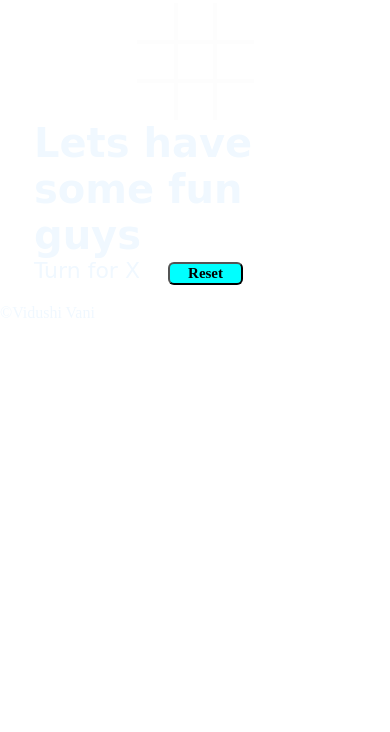
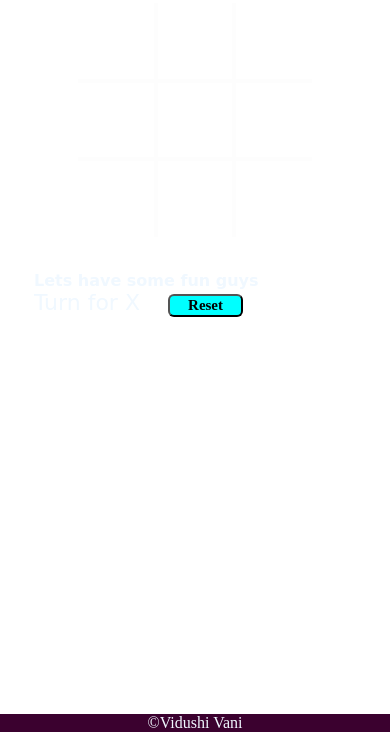
Before and after one commit to Gelilamihirke/Mental_Health, a plain HTML site: page Tic tac toe/index.html in a window 390 px wide. Shown: the part 112-844 px from the top of the page. Drawn offline with Linux system fonts and the light colour scheme; a web font is replaced by a local one.

Commit message:
Update style.css
last css for tic

```diff
--- a/Tic tac toe/style.css
+++ b/Tic tac toe/style.css
@@ -126,3 +126,41 @@ nav ul{
   .hidden {
     display: none;
   }
+ footer {
+    background: #3b012f;
+    color: #fff;
+    text-align: center;
+    padding: -10px;
+    position: fixed;
+    bottom: 0;
+    width: 100%;
+}
+
+footer p {
+    margin: 0;
+}
+@media screen and (max-width: 950px)
+{
+    .gameContainer{
+        flex-wrap: wrap;
+    }
+    .gameInfo{
+        margin-top: 34px;
+    }
+    .gameInfo h1{
+        font-size: 1.0rem;
+    }
+    .container {
+        grid-template-rows: repeat(3, 20vw);
+        grid-template-columns: repeat(3, 20vw);
+    }
+    .imagebox {
+        margin-bottom: -10%;
+        margin-right: 5%;
+        margin-left: 20px;
+        margin-top: 0%;
+    }
+    .bottom-right-image {
+        width: 89px;
+    }
+}
```
